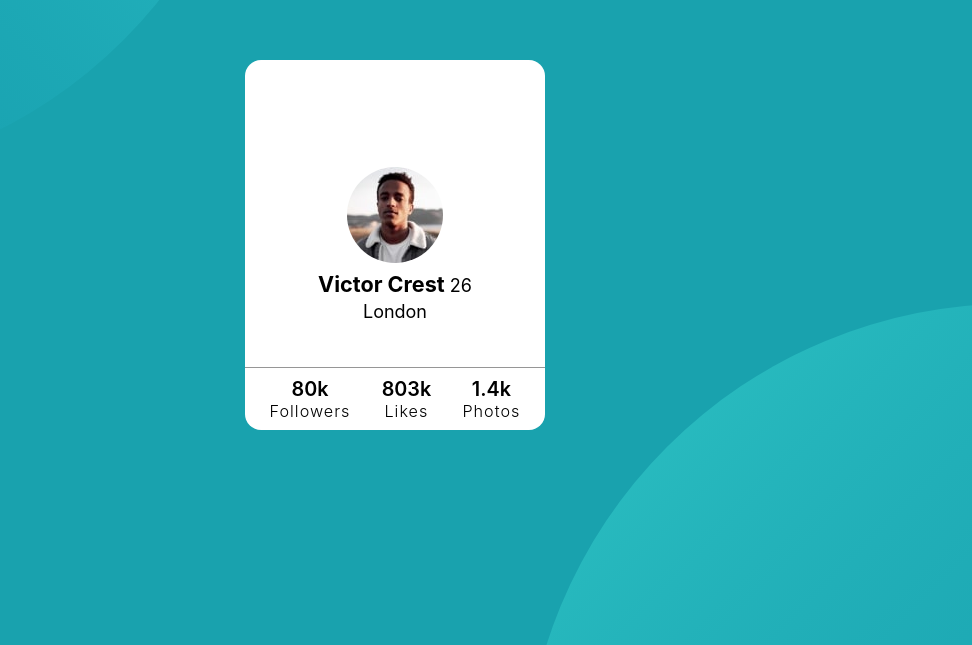
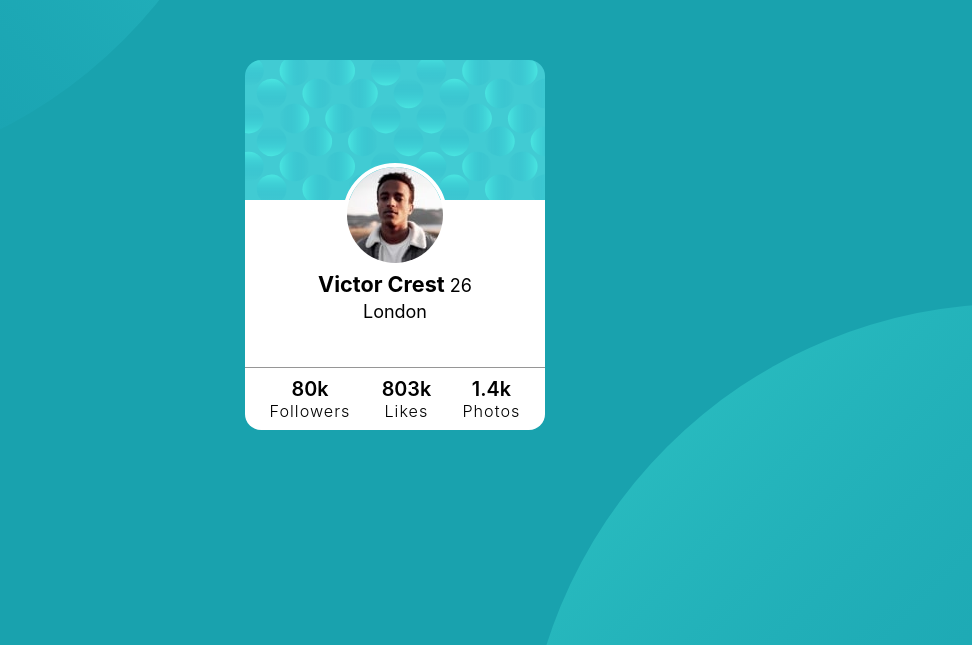
Before and after one commit to caynanr/card-profile, a plain HTML site: page index.html in a window 1280 px wide. Shown: the part 155-800 px from the top of the page, without its empty margins (245-1217 px from the left). Drawn offline with Linux system fonts and the light colour scheme; the site is published under a folder, as on GitHub Pages, so addresses that start at the root find nothing.

Commit message:
CorreçõesBg

```diff
--- a/style.css
+++ b/style.css
@@ -68,7 +68,7 @@ html {
   display: flex;
   justify-content: center;
   align-items: center;
-  background: #fff url(/assets/bg-pattern-card.svg) no-repeat;
+  background: #fff url(./assets/bg-pattern-card.svg) no-repeat;
   border-radius: 16px;
   position: relative;
 }
```
Also changed, not shown: assets/perfil.JPG (deleted), assets/resultadofinal.png (added).
